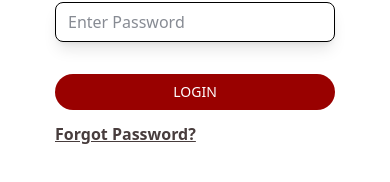
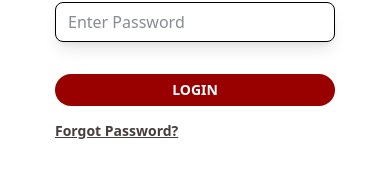
Before and after one commit to Lanshissh/arise-frontend, a React (Vite) app: page /login in a window 390 px wide. Shown: the part 446-628 px from the top of the page. Built offline with nearby package versions, Linux system fonts and the light colour scheme.

Commit message:
fixed the responsive design of login page

```diff
--- a/src/pages/login.jsx
+++ b/src/pages/login.jsx
@@ -31,11 +31,11 @@ function Login(){
 
                         <div className="pt-8 flex gap-6 pb-3">
                             <button type="submit"
-                                className="text-white lg:text-lg md:text-md text-sm bg-[#990100] border-0 py-2 px-6 lg:w-95 md:w-75 w-70 focus:outline-none hover:bg-[#ad3332] rounded text-lg contact-btn transform hover:scale-105 hover:shadow-lg text-center rounded-3xl">
+                                className="text-white lg:text-lg md:text-md text-sm bg-[#990100] border-0 py-[6px] px-6 lg:w-95 md:w-75 w-70 focus:outline-none hover:bg-[#ad3332] rounded text-lg contact-btn transform hover:scale-105 hover:shadow-lg text-center rounded-3xl font-bold">
                                 LOGIN
                             </button>
                         </div>
-                        <a href = "#" className="underline font-bold text-[#483D3D]">Forgot Password?</a>
+                        <a href = "#" className="underline font-bold text-[#483D3D] hover:text-[#7e7777] md:text-md text-sm">Forgot Password?</a>
                     </div>
                 </div>
 
```
